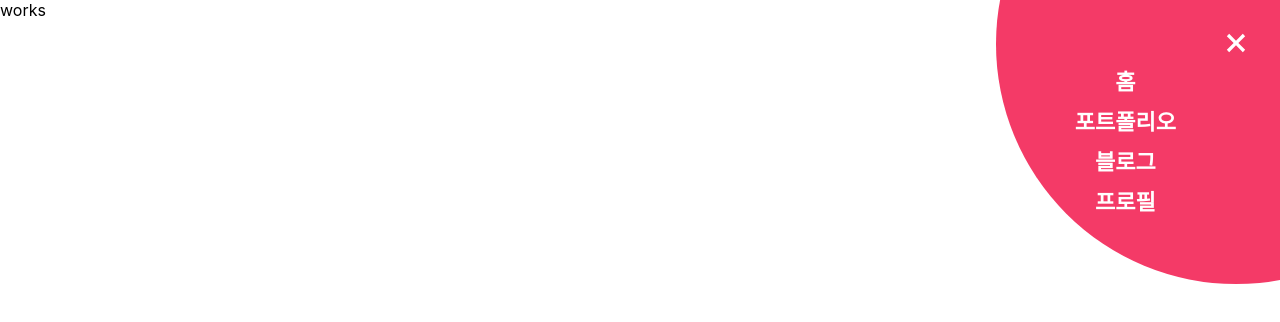
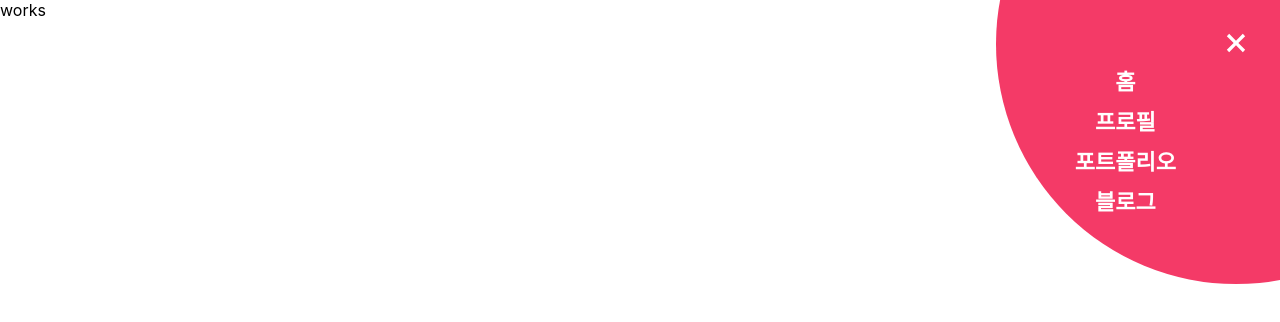
Before and after one commit to socratone/socratone-frontend, a React (Create React App) app: page /works in a window 1280 px wide. Both pictures are taken after a click on the button 1236 px from the left and 44 px from the top of the page. Shown: the top 322 px of the page. Built offline with nearby package versions, Linux system fonts and the light colour scheme.

Commit message:
styled component 적용

```diff
--- a/src/components/common/layout.js
+++ b/src/components/common/layout.js
@@ -1,7 +1,9 @@
 const menuButtonSize = 56;
+const menuButtonMargin = 16;
 const navSize = 480;
 
 export {
   menuButtonSize,
+  menuButtonMargin,
   navSize
 }
--- a/src/components/nav/MenuButton.js
+++ b/src/components/nav/MenuButton.js
@@ -3,7 +3,16 @@ import { useDispatch, useSelector } from 'react-redux';
 import { toggleMenuButton } from '../../store/reducers/nav';
 import MenuIcon from '../icon/MenuIcon';
 import XIcon from '../icon/XIcon';
-import styles from './MenuButton.module.scss';
+import { menuButtonSize } from '../common/layout';
+import styled from 'styled-components';
+
+const Button = styled.button`
+  z-index: 12;
+  width: ${menuButtonSize}px;
+  height: ${menuButtonSize}px;
+  border-radius: ${menuButtonSize / 2}px;
+  cursor: pointer;
+`;
 
 const MenuButton = () => {
   const isMenu = useSelector(state => state.ui.nav.isMenu);
@@ -14,10 +23,10 @@ const MenuButton = () => {
   };
 
   return (
-    <button onClick={handleClick} className={styles.button}>
+    <Button onClick={handleClick}>
       {!isMenu && <MenuIcon size="20" color="white" />}
       {isMenu && <XIcon size="20" color="white" />}
-    </button>
+    </Button>
   );
 }
 
--- a/src/components/nav/MenuButton.module.scss
+++ /dev/null
@@ -1,9 +0,0 @@
-@import '../common/layout.scss';
-
-.button {
-  z-index: 12;
-  width: $menu-button-size;
-  height: $menu-button-size;
-  border-radius: $menu-button-size / 2;
-  cursor: pointer;
-}
--- a/src/components/nav/Nav.js
+++ b/src/components/nav/Nav.js
@@ -1,9 +1,38 @@
 import React from 'react';
 import { useSelector } from 'react-redux';
-import { menuButtonSize, navSize } from '../common/layout';
+import { menuButtonSize, menuButtonMargin, navSize } from '../common/layout';
 import NavItem from './NavItem';
 import MenuButton from './MenuButton';
-import styles from './Nav.module.scss';
+import styled from 'styled-components';
+
+const Wrap = styled.nav`
+  position: fixed;
+  top: ${menuButtonMargin}px;
+  right: ${menuButtonMargin}px;
+  z-index: 11;
+  display: flex;
+`;
+
+const Circle = styled.div`
+  position: absolute;
+  top: 0;
+  right: 0;
+  z-index: 10;
+  width: ${menuButtonSize}px;
+  height: ${menuButtonSize}px;
+  border-radius: ${menuButtonSize / 2}px;
+  background-color: #f43a67;
+  transition: top 0.3s, right 0.3s, width 0.3s, height 0.3s, border-radius 0.3s;
+`;
+
+const ItemWrap = styled.ul`
+  position: relative;
+  top: 48px;
+  right: 32px;
+  z-index: 12;
+  display: flex;
+  flex-direction: column;
+`;
 
 const increasedSize = navSize - menuButtonSize;
 
@@ -22,11 +51,14 @@ const Nav = () => {
   };
 
   return (
-    <nav className={styles.nav}>
-      <div className={styles.circle} style={setCircleSize()} />
-      {isMenu && <ul className={styles.itemWrap}>
+    <Wrap>
+      <Circle style={setCircleSize()} />
+      {isMenu && <ItemWrap>
         <NavItem to="/">
           홈
+        </NavItem>
+        <NavItem to="/profile">
+          프로필
         </NavItem>
         <NavItem to="/works">
           포트폴리오
@@ -34,12 +66,9 @@ const Nav = () => {
         <NavItem to="/blog">
           블로그
         </NavItem>
-        <NavItem to="/profile">
-          프로필
-        </NavItem>
-      </ul>}
+      </ItemWrap>}
       <MenuButton />
-    </nav>
+    </Wrap>
   );
 }
 
--- a/src/components/nav/Nav.module.scss
+++ /dev/null
@@ -1,30 +0,0 @@
-@import '../common/layout.scss';
-
-.nav {
-  position: fixed;
-  top: $menu-button-margin;
-  right: $menu-button-margin;
-  z-index: 11;
-  display: flex;
-}
-
-.circle {
-  position: absolute;
-  top: 0;
-  right: 0;
-  z-index: 10;
-  width: $menu-button-size;
-  height: $menu-button-size;
-  border-radius: $menu-button-size / 2;
-  background-color: #f43a67;
-  transition: top 0.3s, right 0.3s, width 0.3s, height 0.3s, border-radius 0.3s;
-}
-
-.itemWrap {
-  position: relative;
-  top: 48px;
-  right: 32px;
-  z-index: 12;
-  display: flex;
-  flex-direction: column;
-}
--- a/src/components/nav/NavItem.js
+++ b/src/components/nav/NavItem.js
@@ -1,12 +1,27 @@
 import React from 'react';
-import { Link } from 'react-router-dom';
-import styles from './NavItem.module.scss';
+import { useHistory } from 'react-router-dom';
+import styled from 'styled-components';
+
+const Item = styled.a`
+  font-size: 22px;
+  font-weight: 600;
+  text-align: center;
+  color: white;
+  margin-bottom: 8px;
+  cursor: pointer;
+`;
 
 const NavItem = ({ to, children }) => {
+  const history = useHistory();
+
+  const handleClick = () => {
+    history.push(to);
+  };
+
   return (
-    <Link to={to} className={styles.item}>
+    <Item onClick={handleClick}>
       {children}
-    </Link>
+    </Item>
   );
 }
 
--- a/src/components/nav/NavItem.module.scss
+++ /dev/null
@@ -1,8 +0,0 @@
-.item {
-  font-size: 22px;
-  font-weight: 600;
-  text-align: center;
-  color: white;
-  margin-bottom: 8px;
-  cursor: pointer;
-}
```
